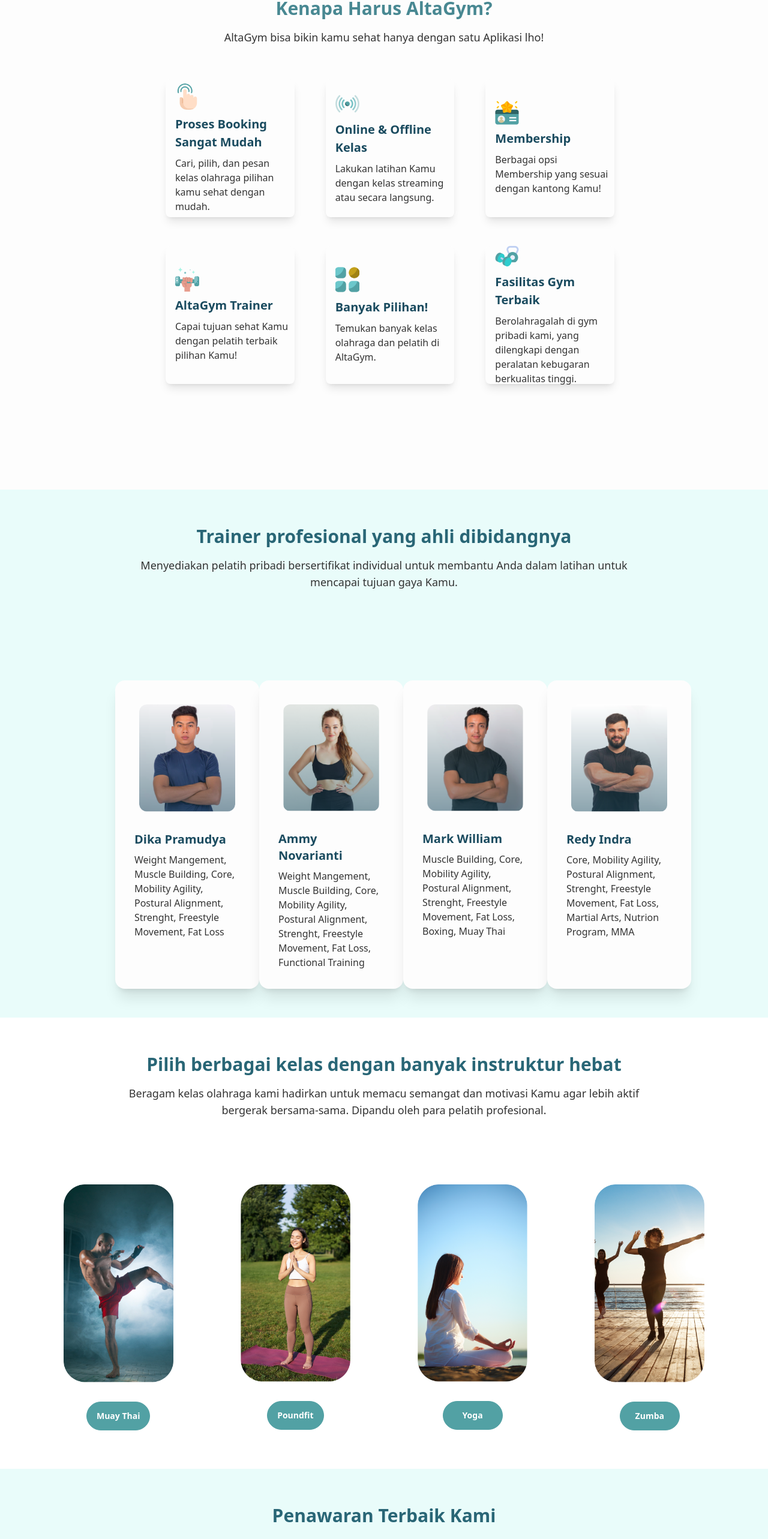
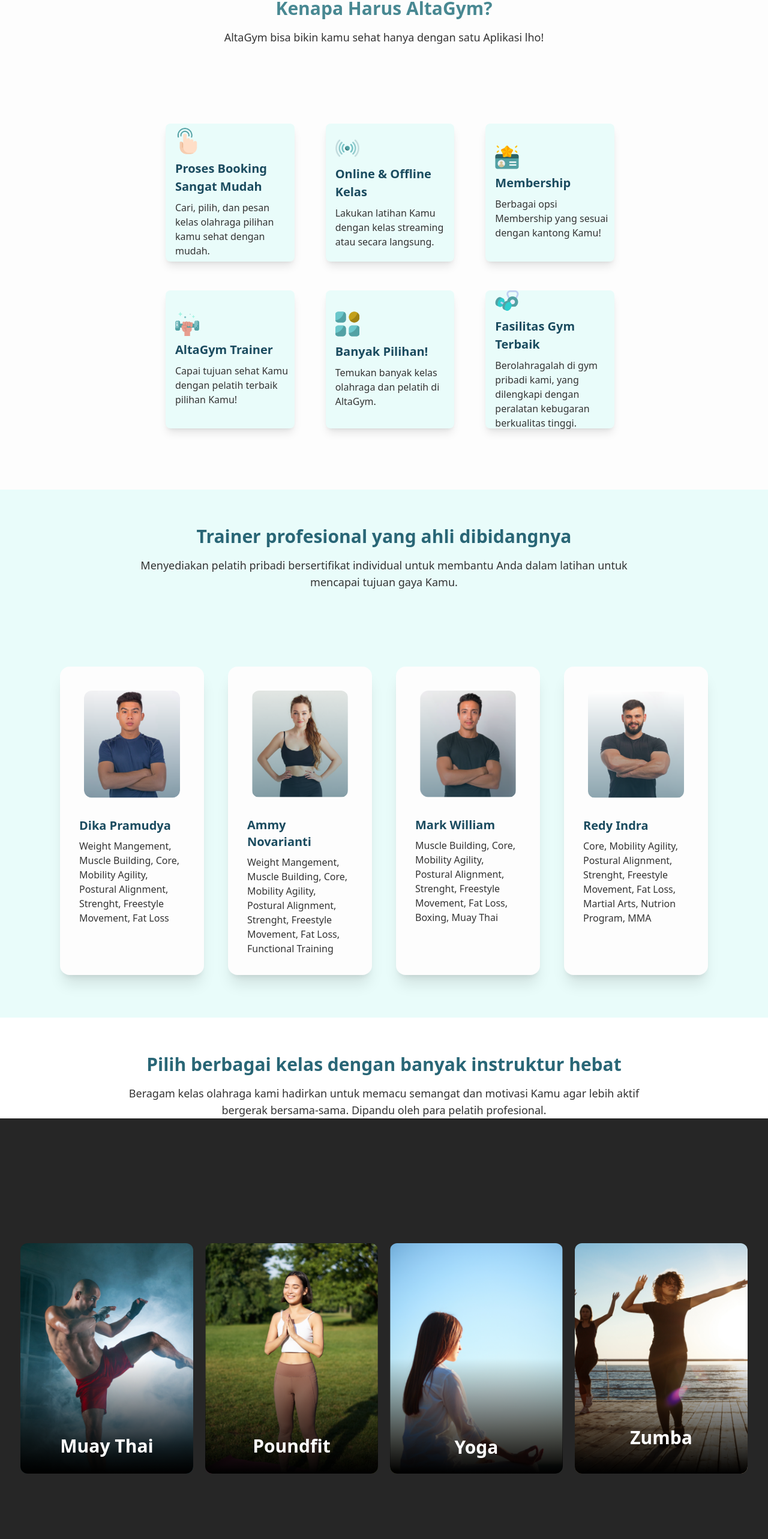
Before and after one commit to Group10CapstoneProject/React, a React (Create React App) app: page /home in a window 1280 px wide. Shown: the part 956-3521 px from the top of the page at 60% size. Built offline with nearby package versions, Linux system fonts and the light colour scheme.

Commit message:
update hover kelas

```diff
--- a/src/components/LandingPage/About/About.jsx
+++ b/src/components/LandingPage/About/About.jsx
@@ -17,10 +17,10 @@ const About = () => {
       <div className="flex justify-center pt-4">
         <p className="text-center text-lg">AltaGym bisa bikin kamu sehat hanya dengan satu Aplikasi lho!</p>
       </div>
-      <div className="px-14 mx-[10%]">
+      <div className="px-14 mx-[10%] flex min-h-screen items-center justify-center">
         <div style={{ flex: 1 }} className="grid gap-x-8 gap-y-4 grid-cols-3 justify-content-center items-center py-14  px-10 mx-8">
           <div className="flex ml-5">
-            <div className="h-[230px] w-[290px] flex gap-x-2 justify-center rounded-lg items-center bg-base shadow-lg cursor-pointer hover:scale-125 ease-in-out duration-300">
+            <div className="h-[230px] w-[290px] flex gap-x-2 justify-center rounded-lg items-center bg-border2 shadow-lg cursor-pointer hover:scale-125 ease-in-out duration-300">
               <div className="ml-4">
                 <div className="flex justify-start w-10">
                   <img src={touchscreenImage} alt="touchscreen" />
@@ -31,7 +31,7 @@ const About = () => {
             </div>
           </div>
           <div className="flex ml-5">
-            <div className="h-[230px] w-[290px] flex gap-x-2 justify-center rounded-lg items-center bg-base shadow-lg cursor-pointer hover:scale-125 ease-in-out duration-300">
+            <div className="h-[230px] w-[290px] flex gap-x-2 justify-center rounded-lg items-center bg-border2 shadow-lg cursor-pointer hover:scale-125 ease-in-out duration-300">
               <div className="ml-4">
                 <div className="flex justify-start w-10">
                   <img src={liveImage} alt="live" />
@@ -42,7 +42,7 @@ const About = () => {
             </div>
           </div>
           <div className="flex ml-5">
-            <div className="h-[230px] w-[290px] flex gap-x-2 justify-center rounded-lg items-center bg-base shadow-lg cursor-pointer hover:scale-125 ease-in-out duration-300">
+            <div className="h-[230px] w-[290px] flex gap-x-2 justify-center rounded-lg items-center bg-border2 shadow-lg cursor-pointer hover:scale-125 ease-in-out duration-300">
               <div className="ml-4">
                 <div className="flex justify-start w-10">
                   <img src={membercardImage} alt="member-card" />
@@ -53,7 +53,7 @@ const About = () => {
             </div>
           </div>
           <div className="flex ml-5 py-8">
-            <div className="h-[230px] w-[290px] flex gap-x-2 justify-center rounded-lg items-center bg-base shadow-lg cursor-pointer hover:scale-125 ease-in-out duration-300">
+            <div className="h-[230px] w-[290px] flex gap-x-2 justify-center rounded-lg items-center bg-border2 shadow-lg cursor-pointer hover:scale-125 ease-in-out duration-300">
               <div className="ml-4">
                 <div className="flex justify-start w-10">
                   <img src={dumbbellImage} alt="dumbbell" />
@@ -64,7 +64,7 @@ const About = () => {
             </div>
           </div>
           <div className="flex ml-5">
-            <div className="h-[230px] w-[290px] flex gap-x-2 justify-center rounded-lg items-center bg-base shadow-lg cursor-pointer hover:scale-125 ease-in-out duration-300">
+            <div className="h-[230px] w-[290px] flex gap-x-2 justify-center rounded-lg items-center bg-border2 shadow-lg cursor-pointer hover:scale-125 ease-in-out duration-300">
               <div className="ml-4">
                 <div className="flex justify-start w-10">
                   <img src={applicationImage} alt="application" />
@@ -75,7 +75,7 @@ const About = () => {
             </div>
           </div>
           <div className="flex ml-5">
-            <div className="h-[230px] w-[290px] flex gap-x-2 justify-center rounded-lg items-center bg-base shadow-lg cursor-pointer hover:scale-125 ease-in-out duration-300">
+            <div className="h-[230px] w-[290px] flex gap-x-2 justify-center rounded-lg items-center bg-border2 shadow-lg cursor-pointer hover:scale-125 ease-in-out duration-300">
               <div className="ml-4">
                 <div className="flex justify-start w-10">
                   <img src={weightsImage} alt="weights" />
--- a/src/components/LandingPage/Kelas/Kelas.jsx
+++ b/src/components/LandingPage/Kelas/Kelas.jsx
@@ -17,44 +17,54 @@ const Kelas = () => {
         <p className="text-center text-lg">bergerak bersama-sama. Dipandu oleh para pelatih profesional.</p>
       </div>
 
-      <div className="grid gap-x-8 gap-y-4 grid-cols-4 px-10 mx-[2%] py-8 pt-[70px]">
-        <div className="card">
-          <figure className="px-10 pt-10 hover:scale-110 ease-in-out duration-300">
-            <img src={muaythaiImage} alt="Shoes" className="rounded-xl" />
-          </figure>
-          <div className="card-body items-center text-center">
-            <div className="card-actions">
-              <button className="btn btn-primary text-white rounded-full normal-case">Muay Thai</button>
+      <div className="flex min-h-screen items-center justify-center bg-neutral-800">
+        <div className="grid grid-cols-1 gap-5 md:grid-cols-2 lg:grid-cols-4">
+          <div className="group relative cursor-pointer items-center justify-center overflow-hidden transition-shadow hover:shadow-xl hover:shadow-black/30 rounded-xl">
+            <div className="h-96 w-72">
+              <img className="h-full w-full object-cover transition-transform duration-500 group-hover:rotate-3 group-hover:scale-125" src={muaythaiImage} alt="Kelas Muay Thai" />
+            </div>
+            <div className="absolute inset-0 bg-gradient-to-b from-transparent via-transparent to-black group-hover:from-black/70 group-hover:via-black/60 group-hover:to-black/70">
+              <div className="absolute inset-0 flex translate-y-[60%] flex-col items-center justify-center px-9 text-center transition-all duration-500 group-hover:translate-y-0">
+                <h1 className="font-roboto text-3xl font-bold text-white pb-16">Muay Thai</h1>
+                <p className="mb-3 text-lg italic text-white opacity-0 transition-opacity duration-300 group-hover:opacity-100">Seni bela diri keras dari Kerajaan Thailand.</p>
+                <button className="rounded-full bg-neutral-900 py-2 px-3.5 font-com text-sm capitalize text-white shadow shadow-white/60 hover:bg-base hover:text-black">Lihat Lebih Banyak</button>
+              </div>
             </div>
           </div>
-        </div>
-        <div className="card">
-          <figure className="px-10 pt-10 hover:scale-110 ease-in-out duration-300">
-            <img src={poundfitImage} alt="Shoes" className="rounded-xl" />
-          </figure>
-          <div className="card-body items-center text-center">
-            <div className="card-actions">
-              <button className="btn btn-primary text-white rounded-full normal-case">Poundfit</button>
+          <div className="group relative cursor-pointer items-center justify-center overflow-hidden transition-shadow hover:shadow-xl hover:shadow-black/30 rounded-xl">
+            <div className="h-96 w-72">
+              <img className="h-full w-full object-cover transition-transform duration-500 group-hover:rotate-3 group-hover:scale-125" src={poundfitImage} alt="Kelas Poundfit" />
+            </div>
+            <div className="absolute inset-0 bg-gradient-to-b from-transparent via-transparent to-black group-hover:from-black/70 group-hover:via-black/60 group-hover:to-black/70">
+              <div className="absolute inset-0 flex translate-y-[60%] flex-col items-center justify-center px-9 text-center transition-all duration-500 group-hover:translate-y-0">
+                <h1 className="font-roboto text-3xl font-bold text-white pb-2">Poundfit</h1>
+                <p className="mb-3 text-lg italic text-white opacity-0 transition-opacity duration-300 group-hover:opacity-100">Olahraga yang menggabungkan kardio, pengkondisian dan kekuatan.</p>
+                <button className="rounded-full bg-neutral-900 py-2 px-3.5 font-com text-sm capitalize text-white shadow shadow-white/60 hover:bg-base hover:text-black">Lihat Lebih Banyak</button>
+              </div>
             </div>
           </div>
-        </div>
-        <div className="card">
-          <figure className="px-10 pt-10 hover:scale-110 ease-in-out duration-300">
-            <img src={yoga2Image} alt="Shoes" className="rounded-xl" />
-          </figure>
-          <div className="card-body items-center text-center">
-            <div className="card-actions">
-              <button className="btn btn-primary text-white rounded-full w-[100px] normal-case">Yoga</button>
+          <div className="group relative cursor-pointer items-center justify-center overflow-hidden transition-shadow hover:shadow-xl hover:shadow-black/30 rounded-xl">
+            <div className="h-96 w-72">
+              <img className="h-full w-full object-cover transition-transform duration-500 group-hover:rotate-3 group-hover:scale-125" src={yoga2Image} alt="Kelas Yoga" />
+            </div>
+            <div className="absolute inset-0 bg-gradient-to-b from-transparent via-transparent to-black group-hover:from-black/70 group-hover:via-black/60 group-hover:to-black/70">
+              <div className="absolute inset-0 flex translate-y-[60%] flex-col items-center justify-center px-9 text-center transition-all duration-500 group-hover:translate-y-0">
+                <h1 className="font-roboto text-3xl font-bold text-white pb-8">Yoga</h1>
+                <p className="mb-3 text-lg italic text-white opacity-0 transition-opacity duration-300 group-hover:opacity-100">Olahraga yang mengombinasikan antara pikiran dan tubuh.</p>
+                <button className="rounded-full bg-neutral-900 py-2 px-3.5 font-com text-sm capitalize text-white shadow shadow-white/60 hover:bg-base hover:text-black">Lihat Lebih Banyak</button>
+              </div>
             </div>
           </div>
-        </div>
-        <div className="card">
-          <figure className="px-10 pt-10 hover:scale-110 ease-in-out duration-300">
-            <img src={zumbaImage} alt="Shoes" className="rounded-xl" />
-          </figure>
-          <div className="card-body items-center text-center">
-            <div className="card-actions">
-              <button className="btn btn-primary text-white rounded-full w-[100px] normal-case">Zumba</button>
+          <div className="group relative cursor-pointer items-center justify-center overflow-hidden transition-shadow hover:shadow-xl hover:shadow-black/30 rounded-xl">
+            <div className="h-96 w-72">
+              <img className="h-full w-full object-cover transition-transform duration-500 group-hover:rotate-3 group-hover:scale-125" src={zumbaImage} alt="Kelas Zumba" />
+            </div>
+            <div className="absolute inset-0 bg-gradient-to-b from-transparent via-transparent to-black group-hover:from-black/70 group-hover:via-black/60 group-hover:to-black/70">
+              <div className="absolute inset-0 flex translate-y-[60%] flex-col items-center justify-center px-9 text-center transition-all duration-500 group-hover:translate-y-0">
+                <h1 className="font-roboto text-3xl font-bold text-white pb-2">Zumba</h1>
+                <p className="mb-3 text-lg italic text-white opacity-0 transition-opacity duration-300 group-hover:opacity-100"> Latihan fisik yang memadukan kombinasi tari salsa dan gerakan aerobik yang menyenangkan.</p>
+                <button className="rounded-full bg-neutral-900 py-2 px-3.5 font-com text-sm capitalize text-white shadow shadow-white/60 hover:bg-base hover:text-black">Lihat Lebih Banyak</button>
+              </div>
             </div>
           </div>
         </div>
--- a/src/components/LandingPage/Trainer/Trainer.jsx
+++ b/src/components/LandingPage/Trainer/Trainer.jsx
@@ -18,9 +18,9 @@ const Trainer = () => {
         <p className="text-center text-lg">mencapai tujuan gaya Kamu.</p>
       </div>
 
-      <div className="pt-[90px]">
+      <div className="flex min-h-screen items-center justify-center pb-8">
         {/* <img src={rectangleImage} alt="" /> */}
-        <div className="grid gap-x-32 gap-y-4 grid-cols-4 py-8 mx-[15%] pr-[5%] pt-[60px]">
+        <div className="grid grid-cols-1 gap-10 md:grid-cols-2 lg:grid-cols-4">
           <div className="card w-60 bg-base shadow-xl cursor-pointer hover:scale-125 ease-in-out duration-300">
             <figure className="px-10 pt-10">
               <img src={profil1Image} alt="profil 1" className="rounded-xl" />
```
Also changed, not shown: src/components/LandingPage/Navbar/Navbar.jsx (+13 -5 lines).
